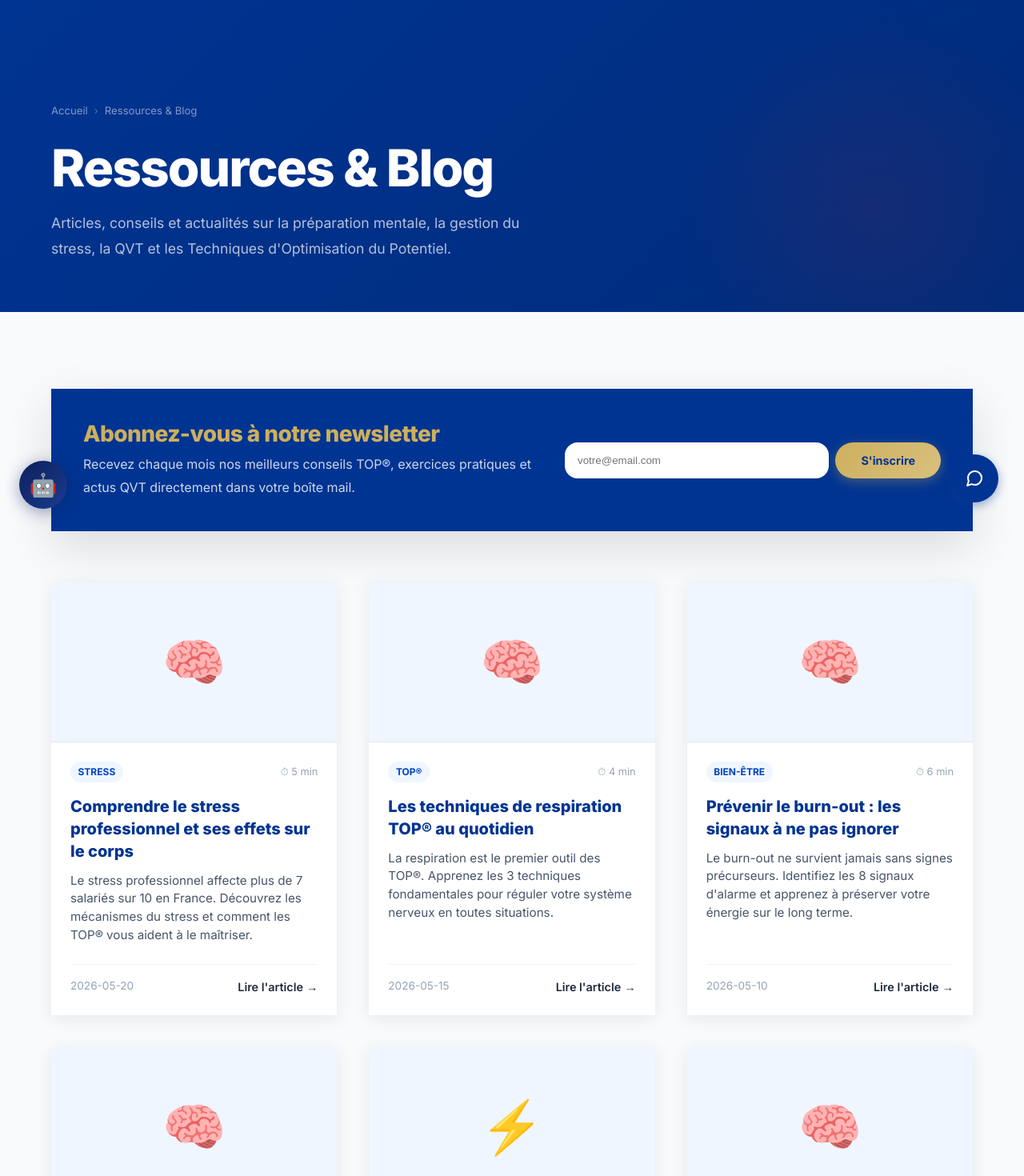
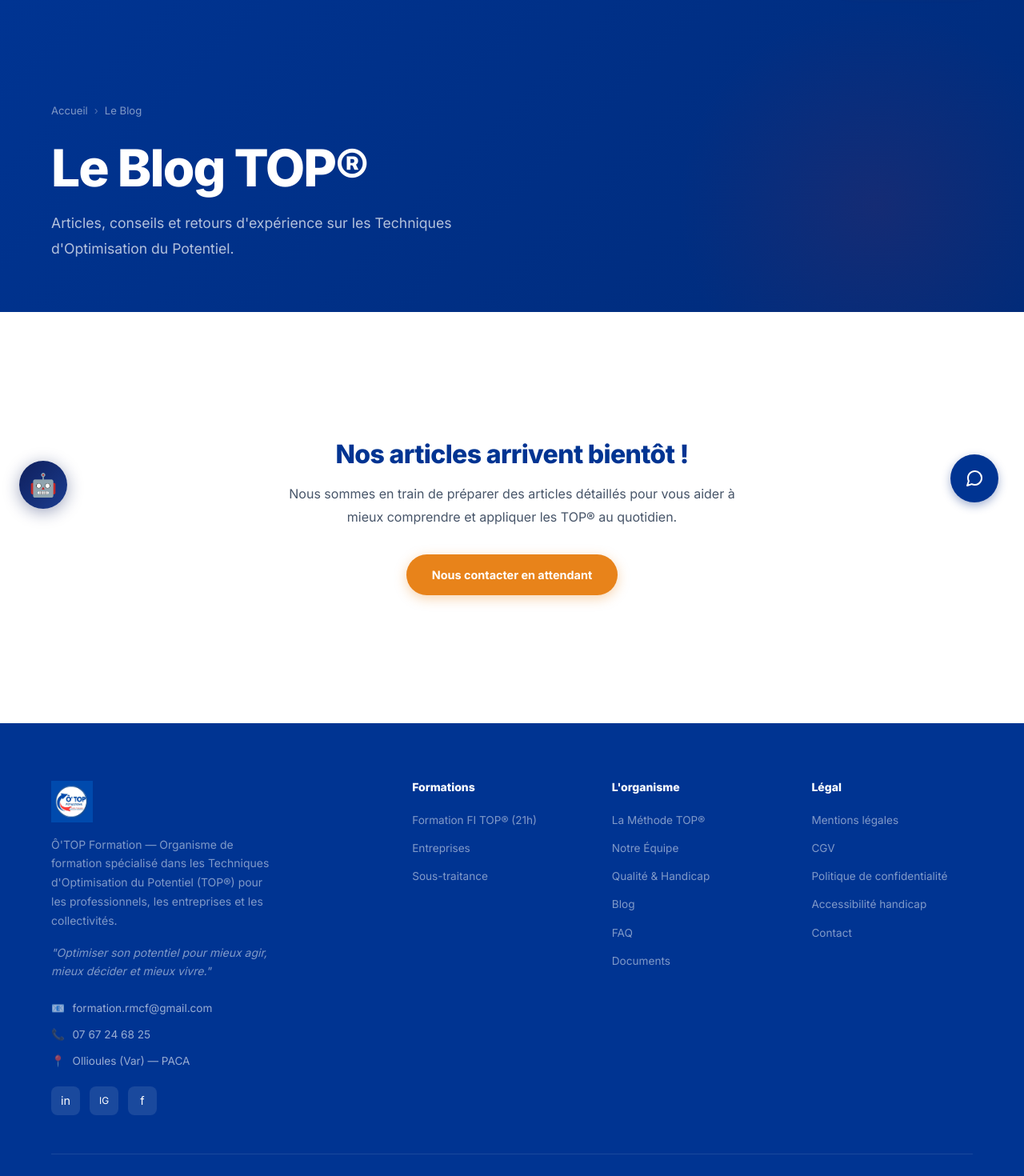
Before and after one commit to nacefsm-eng/O-Topformation, a Next.js app: page /ressources/blog in a window 1280 px wide. Shown: the part 140-1610 px from the top of the page at 80% size. Built offline with nearby package versions, Linux system fonts and the light colour scheme.

Commit message:
feat: Add blog, documents, robots.txt and sitemap

```diff
--- a/app/ressources/blog/page.tsx
+++ b/app/ressources/blog/page.tsx
@@ -1,11 +1,5 @@
+import Link from 'next/link';
 import Footer from '@/components/Footer';
-import Link from 'next/link';
-import type { Metadata } from 'next';
-import { blogPosts } from '@/utils/db';
-
-export const metadata: Metadata = {
-  title: "Blog & Ressources — Ô'TOP Formation",
-};
 
 export default function Blog() {
   return (
@@ -15,87 +9,25 @@
           <div className="breadcrumb">
             <Link href="/">Accueil</Link>
             <span className="breadcrumb-sep">›</span>
-            <span>Ressources & Blog</span>
+            <span>Le Blog</span>
           </div>
-          <h1>Ressources & Blog</h1>
-          <p>Articles, conseils et actualités sur la préparation mentale, la gestion du stress, la QVT et les Techniques d&apos;Optimisation du Potentiel.</p>
+          <h1>Le Blog TOP®</h1>
+          <p>Articles, conseils et retours d'expérience sur les Techniques d'Optimisation du Potentiel.</p>
         </div>
       </div>
 
-      <section className="section" style={{ background: 'var(--gray-50)' }}>
+      <section className="section" style={{ background: 'white' }}>
         <div className="container">
-
-          {/* Newsletter / CTA bloc top */}
-          <div style={{ background: 'var(--blue-900)', color: 'white', padding: '2.5rem', borderRadius: 'var(--radius-lg)', display: 'flex', flexWrap: 'wrap', gap: '2rem', justifyContent: 'space-between', alignItems: 'center', marginBottom: '4rem', boxShadow: 'var(--shadow-lg)' }}>
-            <div style={{ flex: '1 1 400px' }}>
-              <h2 style={{ fontSize: '1.75rem', marginBottom: '0.5rem', color: 'var(--gold)' }}>Abonnez-vous à notre newsletter</h2>
-              <p style={{ color: 'rgba(255,255,255,0.8)' }}>Recevez chaque mois nos meilleurs conseils TOP®, exercices pratiques et actus QVT directement dans votre boîte mail.</p>
-            </div>
-            <div style={{ flex: '1 1 300px', display: 'flex', gap: '0.5rem' }}>
-              <input type="email" placeholder="votre@email.com" style={{ flex: 1, padding: '0.75rem 1rem', borderRadius: 'var(--radius)', border: 'none', outline: 'none' }} />
-              <button className="btn btn-gold">S&apos;inscrire</button>
-            </div>
-          </div>
-
-          <div style={{ display: 'grid', gridTemplateColumns: 'repeat(auto-fill, minmax(320px, 1fr))', gap: '2.5rem' }}>
-            {blogPosts.map((post) => (
-              <article key={post.id} style={{ background: 'white', borderRadius: 'var(--radius-lg)', overflow: 'hidden', boxShadow: 'var(--shadow-md)', display: 'flex', flexDirection: 'column', transition: 'transform 0.3s', cursor: 'pointer' }} className="blog-card-hover">
-
-                {/* Image placeholder with Emoji */}
-                <div style={{ height: '200px', background: 'var(--blue-50)', display: 'flex', alignItems: 'center', justifyContent: 'center', fontSize: '4rem', borderBottom: '1px solid var(--gray-200)' }}>
-                  {post.category === 'QVT' ? '🏢' : post.category === 'Gestion du stress' ? '🧘' : post.category === 'Performance' ? '⚡' : '🧠'}
-                </div>
-
-                <div style={{ padding: '1.5rem', display: 'flex', flexDirection: 'column', flex: 1 }}>
-                  <div style={{ display: 'flex', justifyContent: 'space-between', alignItems: 'center', marginBottom: '1rem' }}>
-                    <span style={{ fontSize: '0.75rem', fontWeight: 700, textTransform: 'uppercase', color: 'var(--blue-700)', background: 'var(--blue-50)', padding: '0.2rem 0.6rem', borderRadius: '50px' }}>{post.category}</span>
-                    <span style={{ fontSize: '0.8rem', color: 'var(--gray-400)' }}>⏱ {post.readTime}</span>
-                  </div>
-
-                  <h3 style={{ fontSize: '1.25rem', marginBottom: '0.75rem', color: 'var(--blue-900)', lineHeight: 1.4 }}>
-                    <Link href={`/ressources/blog#${post.slug}`} style={{ color: 'inherit', textDecoration: 'none' }}>
-                      {post.title}
-                    </Link>
-                  </h3>
-
-                  <p style={{ color: 'var(--gray-600)', fontSize: '0.95rem', lineHeight: 1.5, marginBottom: '1.5rem', flex: 1 }}>
-                    {post.excerpt}
-                  </p>
-
-                  <div style={{ display: 'flex', justifyContent: 'space-between', alignItems: 'center', borderTop: '1px solid var(--gray-100)', paddingTop: '1rem', marginTop: 'auto' }}>
-                    <span style={{ fontSize: '0.85rem', color: 'var(--gray-400)' }}>{post.date}</span>
-                    <span style={{ color: 'var(--red)', fontWeight: 600, fontSize: '0.9rem', display: 'flex', alignItems: 'center', gap: '0.25rem' }}>Lire l&apos;article <span aria-hidden="true">→</span></span>
-                  </div>
-                </div>
-              </article>
-            ))}
-          </div>
-
-        </div>
-      </section>
-
-      <section className="section cta-section">
-        <div className="container">
-          <div className="cta-inner" style={{ background: 'white', border: '1px solid var(--gray-200)' }}>
-            <span className="label" style={{ color: 'var(--blue-700)' }}>Pour aller plus loin</span>
-            <h2 className="cta-title" style={{ color: 'var(--blue-900)' }}>Découvrez la méthode par la pratique</h2>
-            <div className="cta-actions" style={{ justifyContent: 'center' }}>
-              <Link href="/formations/fi-top" className="btn btn-primary">Formation FI TOP®</Link>
-              <Link href="/contact" className="btn btn-outline-blue">Nous contacter</Link>
-            </div>
+          <div style={{ textAlign: 'center', padding: '4rem 0' }}>
+            <h2 style={{ fontSize: '2rem', marginBottom: '1rem', color: 'var(--blue-900)' }}>Nos articles arrivent bientôt !</h2>
+            <p style={{ color: 'var(--gray-600)', maxWidth: '600px', margin: '0 auto 2rem' }}>
+              Nous sommes en train de préparer des articles détaillés pour vous aider à mieux comprendre et appliquer les TOP® au quotidien.
+            </p>
+            <Link href="/contact" className="btn btn-primary">Nous contacter en attendant</Link>
           </div>
         </div>
       </section>
-
       <Footer />
-
-      {/* Small inline style for the card hover effect */}
-      <style>{`
-        .blog-card-hover:hover {
-          transform: translateY(-5px);
-          box-shadow: var(--shadow-lg) !important;
-        }
-      `}</style>
     </main>
   );
 }
```
Also changed, not shown: app/ressources/documents/page.tsx (+58 -8 lines), app/robots.ts (added, +12 -0 lines), app/sitemap.ts (added, +32 -0 lines).
